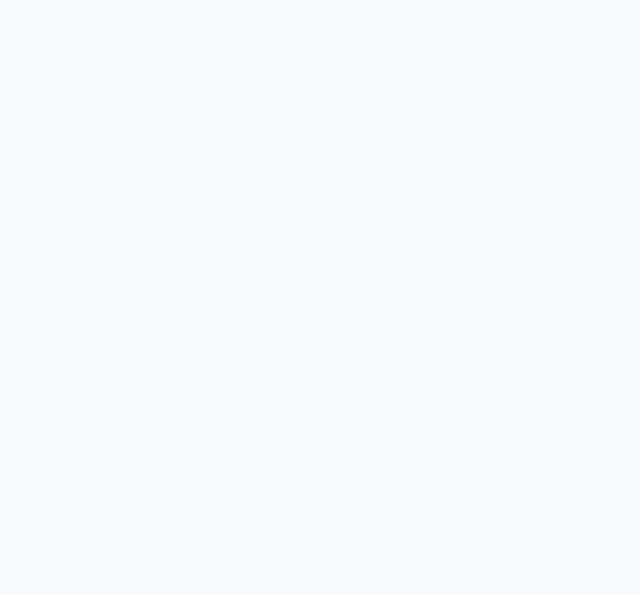
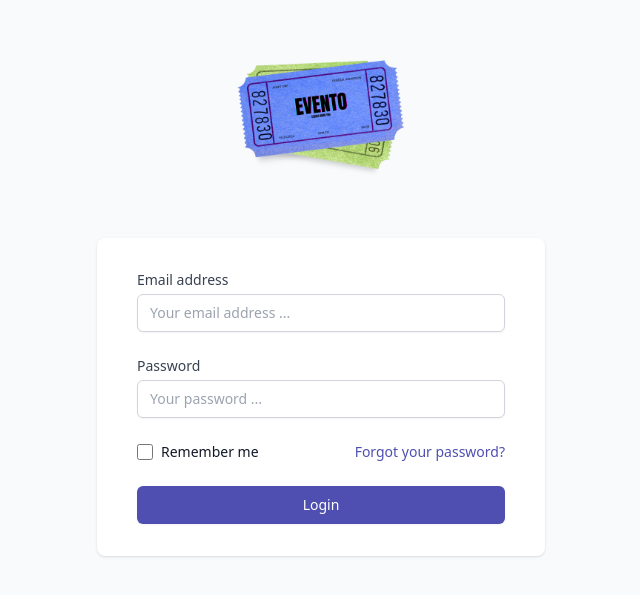
Before and after one commit to HMZElidrissi/Evento-Frontend, a React (Vite) app: page /login in a window 1280 px wide. Before the commit this address had no page. Shown: the part 119-714 px from the top of the page, without its empty margins (319-959 px from the left). Built offline with nearby package versions, Linux system fonts and the light colour scheme.

Commit message:
Login Page

```diff
--- a/src/App.jsx
+++ b/src/App.jsx
@@ -1,26 +1,20 @@
-import { BrowserRouter as Router, Routes, Route } from "react-router-dom";
+import { BrowserRouter, Routes, Route } from "react-router-dom";
 import SomePage from "./components/SomePage";
 import AnotherPage from "./components/AnotherPage";
+import LoginPage from "./components/auth/LoginPage";
 import "./App.css";
 
-function App() {
+const App = () => {
   return (
-        <Router>
-            <div className="App">
-                <header className="App-header">
-                    {/* Navigation bar, etc. */}
-                </header>
-                <main>
+    <BrowserRouter>
       <Routes>
         <Route path="/" element={<SomePage />} />
         <Route path="/another" element={<AnotherPage />} />
+        <Route path="/login" element={<LoginPage />} />
         {/* Define more routes as needed */}
       </Routes>
-                </main>
-                <footer>{/* Footer content */}</footer>
-            </div>
-        </Router>
+    </BrowserRouter>
   );
-}
+};
 
 export default App;
--- a/src/components/AnotherPage.jsx
+++ b/src/components/AnotherPage.jsx
@@ -1,4 +1,3 @@
-
 
 function SomePage() {
     return (
--- /dev/null
+++ b/src/components/auth/LoginPage.jsx
@@ -0,0 +1,94 @@
+import { useState } from "react";
+import Label from "./common/Label";
+import Input from "./common/Input";
+import PrimaryButton from "./common/PrimaryButton";
+
+const LoginPage = () => {
+  const [email, setEmail] = useState("");
+  const [password, setPassword] = useState("");
+
+  const handleSubmit = (event) => {
+    event.preventDefault();
+    // Process login here
+    console.log(email, password);
+  };
+  return (
+    <>
+      <div className="h-screen">
+        <div className="min-h-full flex flex-col justify-center py-10 sm:px-6 lg:px-8">
+          <div className="sm:mx-auto sm:w-full sm:max-w-md">
+            <img
+              className="mx-auto"
+              width={200}
+              height={200}
+              src="./evento.png"
+              alt="Evento"
+            />
+          </div>
+
+          <div className="mt-8 sm:mx-auto sm:w-full sm:max-w-md">
+            <div className="bg-white py-8 px-4 shadow sm:rounded-lg sm:px-10">
+              <form className="space-y-6" onSubmit={handleSubmit} method="POST">
+                <div>
+                  <Label htmlFor="email">Email address</Label>
+                  <Input
+                    type="email"
+                    id="email"
+                    name="email"
+                    value={email}
+                    onChange={(e) => setEmail(e.target.value)}
+                    placeholder="Your email address ..."
+                  />
+                </div>
+
+                <div>
+                  <Label htmlFor="password">Password</Label>
+                  <Input
+                    type="password"
+                    id="password"
+                    name="password"
+                    value={password}
+                    onChange={(e) => setPassword(e.target.value)}
+                    placeholder="Your password ..."
+                  />
+                </div>
+
+                <div className="flex items-center justify-between">
+                  <div className="flex items-center">
+                    <input
+                      id="remember-me"
+                      name="remember-me"
+                      type="checkbox"
+                      className="h-4 w-4 text-evento-200 focus:ring-evento-200 border-gray-300 rounded"
+                    />
+                    <label
+                      htmlFor="remember-me"
+                      className="ml-2 block text-sm text-gray-900"
+                    >
+                      Remember me
+                    </label>
+                  </div>
+
+                  <div className="text-sm">
+                    <a
+                      href="#"
+                      className="font-medium text-evento-700 hover:text-evento-600"
+                    >
+                      Forgot your password?
+                    </a>
+                  </div>
+                </div>
+
+                <div>
+                  <PrimaryButton type="submit">Login</PrimaryButton>
+                </div>
+              </form>
+            </div>
+          </div>
+        </div>
+      </div>
+    </>
+  );
+}
+
+export default LoginPage;
--- /dev/null
+++ b/src/components/auth/common/Input.jsx
@@ -0,0 +1,15 @@
+const Input = ({ type, id, name, value, onChange, placeholder, className }) => {
+  return (
+    <input
+      type={type}
+      id={id}
+      name={name}
+      value={value}
+      onChange={onChange}
+      placeholder={placeholder}
+      className={`mt-1 appearance-none block w-full px-3 py-2 border border-gray-300 rounded-md shadow-sm placeholder-gray-400 focus:outline-none focus:ring-evento-700 focus:border-evento-700 sm:text-sm ${className}`}
+    />
+  );
+};
+
+export default Input;
--- /dev/null
+++ b/src/components/auth/common/Label.jsx
@@ -0,0 +1,12 @@
+const Label = ({ htmlFor, children, className }) => {
+  return (
+    <label
+      htmlFor={htmlFor}
+      className={`block text-sm font-medium text-gray-700 ${className}`}
+    >
+      {children}
+    </label>
+  );
+};
+
+export default Label;
--- /dev/null
+++ b/src/components/auth/common/PrimaryButton.jsx
@@ -0,0 +1,12 @@
+const PrimaryButton = ({ type, children, className }) => {
+  return (
+    <button
+      type={type}
+      className={`w-full flex justify-center py-2 px-4 border border-transparent rounded-md shadow-sm text-sm font-medium text-white bg-evento-700 hover:bg-evento-600 focus:outline-none focus:ring-2 focus:ring-offset-2 focus:ring-evento-600 ${className}`}
+    >
+      {children}
+    </button>
+  );
+};
+
+export default PrimaryButton;
```
Lines whose indentation alone changed are shown as unchanged.
